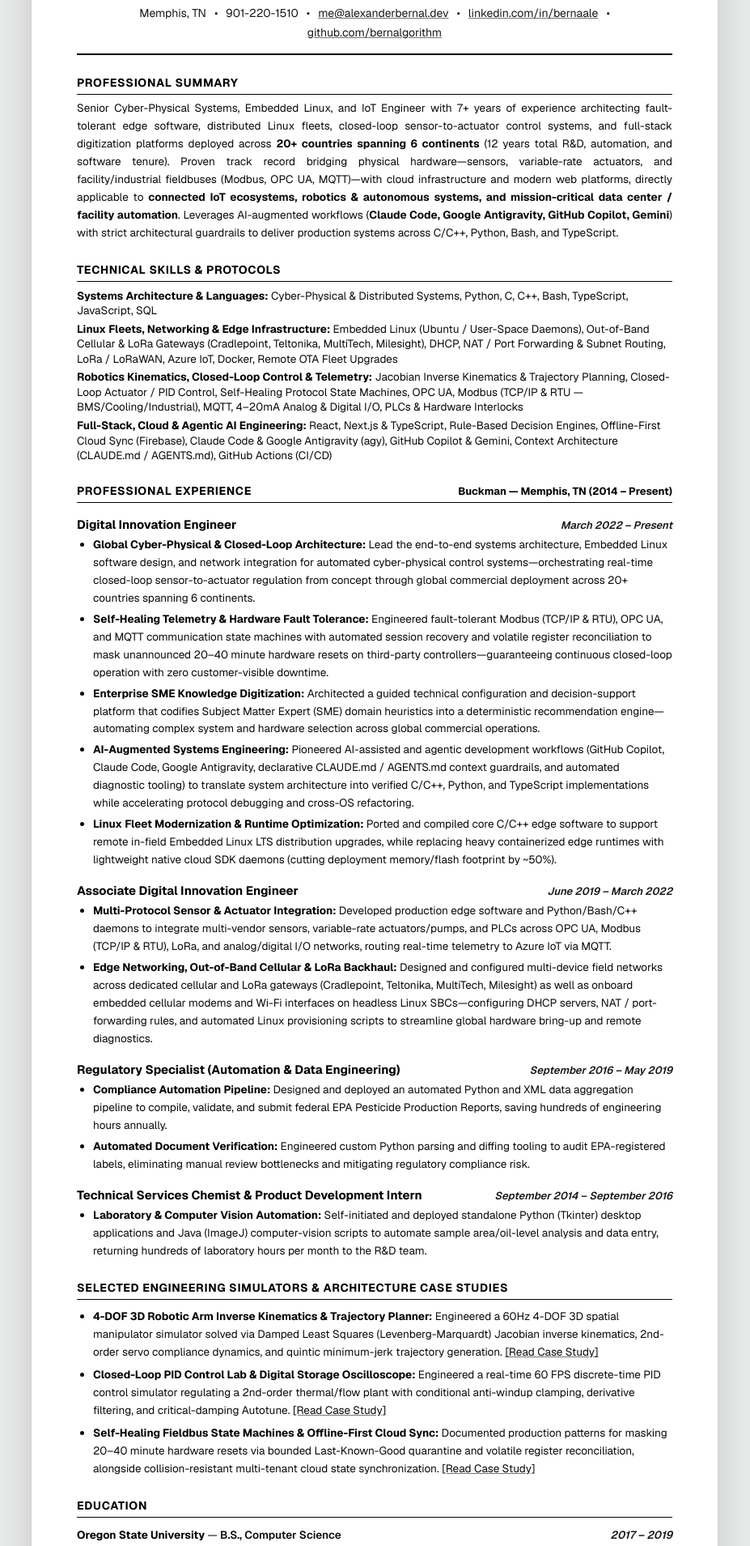
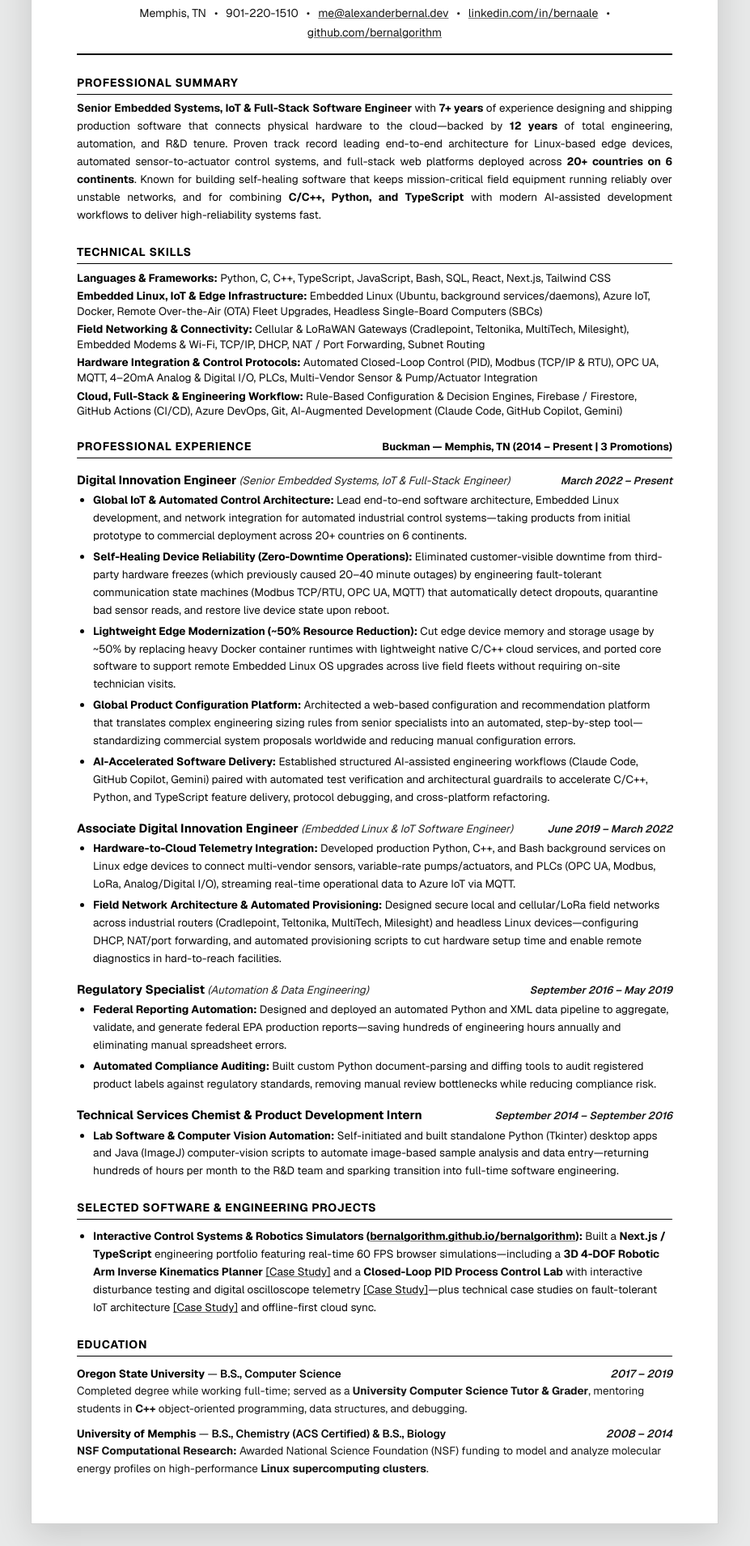
Before and after one commit to bernalgorithm/bernalgorithm, a Next.js app in the folder my-next-app/: page /resume in a window 1280 px wide. Shown: the part 300-2209 px from the top of the page at 81% size, without its empty margins (177-1104 px from the left). Built offline with nearby package versions, Linux system fonts and the light colour scheme.

Commit message:
Polish resume page, markdown, and downloadable DOCX for recruiter readability and clear impact

```diff
--- a/my-next-app/app/resume/page.tsx
+++ b/my-next-app/app/resume/page.tsx
@@ -3,86 +3,93 @@ import Link from 'next/link';
 import { PrintResumeButton } from '@/components/PrintResumeButton';
 
 export const metadata: Metadata = {
-  title: 'Resume | Alexander Bernal — Cyber-Physical Systems, IoT, Robotics & Full-Stack Engineer',
+  title: 'Resume | Alexander Bernal — Senior Embedded Systems, IoT & Full-Stack Software Engineer',
   description:
-    'Resume of Alexander Bernal: Senior Cyber-Physical Systems, Embedded Linux, IoT, Robotics/Closed-Loop Control, and AI-Augmented Full-Stack Software Engineer.',
+    'Resume of Alexander Bernal: Senior Embedded Systems, IoT, Linux, and Full-Stack Software Engineer.',
 };
 
 const SKILL_GROUPS = [
   {
-    category: 'Systems Architecture & Languages',
-    skills:
-      'Cyber-Physical & Distributed Systems, Python, C, C++, Bash, TypeScript, JavaScript, SQL',
+    category: 'Languages & Frameworks',
+    skills: 'Python, C, C++, TypeScript, JavaScript, Bash, SQL, React, Next.js, Tailwind CSS',
   },
   {
-    category: 'Linux Fleets, Networking & Edge Infrastructure',
+    category: 'Embedded Linux, IoT & Edge Infrastructure',
     skills:
-      'Embedded Linux (Ubuntu / User-Space Daemons), Out-of-Band Cellular & LoRa Gateways (Cradlepoint, Teltonika, MultiTech, Milesight), DHCP, NAT / Port Forwarding & Subnet Routing, LoRa / LoRaWAN, Azure IoT, Docker, Remote OTA Fleet Upgrades',
+      'Embedded Linux (Ubuntu, background services/daemons), Azure IoT, Docker, Remote Over-the-Air (OTA) Fleet Upgrades, Headless Single-Board Computers (SBCs)',
   },
   {
-    category: 'Robotics Kinematics, Closed-Loop Control & Telemetry',
+    category: 'Field Networking & Connectivity',
     skills:
-      'Jacobian Inverse Kinematics & Trajectory Planning, Closed-Loop Actuator / PID Control, Self-Healing Protocol State Machines, OPC UA, Modbus (TCP/IP & RTU — BMS/Cooling/Industrial), MQTT, 4–20mA Analog & Digital I/O, PLCs & Hardware Interlocks',
+      'Cellular & LoRaWAN Gateways (Cradlepoint, Teltonika, MultiTech, Milesight), Embedded Modems & Wi-Fi, TCP/IP, DHCP, NAT / Port Forwarding, Subnet Routing',
   },
   {
-    category: 'Full-Stack, Cloud & Agentic AI Engineering',
+    category: 'Hardware Integration & Control Protocols',
     skills:
-      'React, Next.js & TypeScript, Rule-Based Decision Engines, Offline-First Cloud Sync (Firebase), Claude Code & Google Antigravity (agy), GitHub Copilot & Gemini, Context Architecture (CLAUDE.md / AGENTS.md), GitHub Actions (CI/CD)',
+      'Automated Closed-Loop Control (PID), Modbus (TCP/IP & RTU), OPC UA, MQTT, 4–20mA Analog & Digital I/O, PLCs, Multi-Vendor Sensor & Pump/Actuator Integration',
+  },
+  {
+    category: 'Cloud, Full-Stack & Engineering Workflow',
+    skills:
+      'Rule-Based Configuration & Decision Engines, Firebase / Firestore, GitHub Actions (CI/CD), Azure DevOps, Git, AI-Augmented Development (Claude Code, GitHub Copilot, Gemini)',
   },
 ];
 
 const EXPERIENCE = [
   {
     title: 'Digital Innovation Engineer',
+    subtitle: 'Senior Embedded Systems, IoT & Full-Stack Engineer',
     period: 'March 2022 – Present',
     bullets: [
       {
-        lead: 'Global Cyber-Physical & Closed-Loop Architecture',
-        text: 'Lead the end-to-end systems architecture, Embedded Linux software design, and network integration for automated cyber-physical control systems—orchestrating real-time closed-loop sensor-to-actuator regulation from concept through global commercial deployment across 20+ countries spanning 6 continents.',
+        lead: 'Global IoT & Automated Control Architecture',
+        text: 'Lead end-to-end software architecture, Embedded Linux development, and network integration for automated industrial control systems—taking products from initial prototype to commercial deployment across 20+ countries on 6 continents.',
       },
       {
-        lead: 'Self-Healing Telemetry & Hardware Fault Tolerance',
-        text: 'Engineered fault-tolerant Modbus (TCP/IP & RTU), OPC UA, and MQTT communication state machines with automated session recovery and volatile register reconciliation to mask unannounced 20–40 minute hardware resets on third-party controllers—guaranteeing continuous closed-loop operation with zero customer-visible downtime.',
+        lead: 'Self-Healing Device Reliability (Zero-Downtime Operations)',
+        text: 'Eliminated customer-visible downtime from third-party hardware freezes (which previously caused 20–40 minute outages) by engineering fault-tolerant communication state machines (Modbus TCP/RTU, OPC UA, MQTT) that automatically detect dropouts, quarantine bad sensor reads, and restore live device state upon reboot.',
       },
       {
-        lead: 'Enterprise SME Knowledge Digitization',
-        text: 'Architected a guided technical configuration and decision-support platform that codifies Subject Matter Expert (SME) domain heuristics into a deterministic recommendation engine—automating complex system and hardware selection across global commercial operations.',
+        lead: 'Lightweight Edge Modernization (~50% Resource Reduction)',
+        text: 'Cut edge device memory and storage usage by ~50% by replacing heavy Docker container runtimes with lightweight native C/C++ cloud services, and ported core software to support remote Embedded Linux OS upgrades across live field fleets without requiring on-site technician visits.',
       },
       {
-        lead: 'AI-Augmented Systems Engineering',
-        text: 'Pioneered AI-assisted and agentic development workflows (GitHub Copilot, Claude Code, Google Antigravity, declarative CLAUDE.md / AGENTS.md context guardrails, and automated diagnostic tooling) to translate system architecture into verified C/C++, Python, and TypeScript implementations while accelerating protocol debugging and cross-OS refactoring.',
+        lead: 'Global Product Configuration Platform',
+        text: 'Architected a web-based configuration and recommendation platform that translates complex engineering sizing rules from senior specialists into an automated, step-by-step tool—standardizing commercial system proposals worldwide and reducing manual configuration errors.',
       },
       {
-        lead: 'Linux Fleet Modernization & Runtime Optimization',
-        text: 'Ported and compiled core C/C++ edge software to support remote in-field Embedded Linux LTS distribution upgrades, while replacing heavy containerized edge runtimes with lightweight native cloud SDK daemons (cutting deployment memory/flash footprint by ~50%).',
+        lead: 'AI-Accelerated Software Delivery',
+        text: 'Established structured AI-assisted engineering workflows (Claude Code, GitHub Copilot, Gemini) paired with automated test verification and architectural guardrails to accelerate C/C++, Python, and TypeScript feature delivery, protocol debugging, and cross-platform refactoring.',
       },
     ],
   },
   {
     title: 'Associate Digital Innovation Engineer',
+    subtitle: 'Embedded Linux & IoT Software Engineer',
     period: 'June 2019 – March 2022',
     bullets: [
       {
-        lead: 'Multi-Protocol Sensor & Actuator Integration',
-        text: 'Developed production edge software and Python/Bash/C++ daemons to integrate multi-vendor sensors, variable-rate actuators/pumps, and PLCs across OPC UA, Modbus (TCP/IP & RTU), LoRa, and analog/digital I/O networks, routing real-time telemetry to Azure IoT via MQTT.',
+        lead: 'Hardware-to-Cloud Telemetry Integration',
+        text: 'Developed production Python, C++, and Bash background services on Linux edge devices to connect multi-vendor sensors, variable-rate pumps/actuators, and PLCs (OPC UA, Modbus, LoRa, Analog/Digital I/O), streaming real-time operational data to Azure IoT via MQTT.',
       },
       {
-        lead: 'Edge Networking, Out-of-Band Cellular & LoRa Backhaul',
-        text: 'Designed and configured multi-device field networks across dedicated cellular and LoRa gateways (Cradlepoint, Teltonika, MultiTech, Milesight) as well as onboard embedded cellular modems and Wi-Fi interfaces on headless Linux SBCs—configuring DHCP servers, NAT / port-forwarding rules, and automated Linux provisioning scripts to streamline global hardware bring-up and remote diagnostics.',
+        lead: 'Field Network Architecture & Automated Provisioning',
+        text: 'Designed secure local and cellular/LoRa field networks across industrial routers (Cradlepoint, Teltonika, MultiTech, Milesight) and headless Linux devices—configuring DHCP, NAT/port forwarding, and automated provisioning scripts to cut hardware setup time and enable remote diagnostics in hard-to-reach facilities.',
       },
     ],
   },
   {
-    title: 'Regulatory Specialist (Automation & Data Engineering)',
+    title: 'Regulatory Specialist',
+    subtitle: 'Automation & Data Engineering',
     period: 'September 2016 – May 2019',
     bullets: [
       {
-        lead: 'Compliance Automation Pipeline',
-        text: 'Designed and deployed an automated Python and XML data aggregation pipeline to compile, validate, and submit federal EPA Pesticide Production Reports, saving hundreds of engineering hours annually.',
+        lead: 'Federal Reporting Automation',
+        text: 'Designed and deployed an automated Python and XML data pipeline to aggregate, validate, and generate federal EPA production reports—saving hundreds of engineering hours annually and eliminating manual spreadsheet errors.',
       },
       {
-        lead: 'Automated Document Verification',
-        text: 'Engineered custom Python parsing and diffing tooling to audit EPA-registered labels, eliminating manual review bottlenecks and mitigating regulatory compliance risk.',
+        lead: 'Automated Compliance Auditing',
+        text: 'Built custom Python document-parsing and diffing tools to audit registered product labels against regulatory standards, removing manual review bottlenecks while reducing compliance risk.',
       },
     ],
   },
@@ -91,8 +98,8 @@ const EXPERIENCE = [
     period: 'September 2014 – September 2016',
     bullets: [
       {
-        lead: 'Laboratory & Computer Vision Automation',
-        text: 'Self-initiated and deployed standalone Python (Tkinter) desktop applications and Java (ImageJ) computer-vision scripts to automate sample area/oil-level analysis and data entry, returning hundreds of laboratory hours per month to the R&D team.',
+        lead: 'Lab Software & Computer Vision Automation',
+        text: 'Self-initiated and built standalone Python (Tkinter) desktop apps and Java (ImageJ) computer-vision scripts to automate image-based sample analysis and data entry—returning hundreds of hours per month to the R&D team and sparking transition into full-time software engineering.',
       },
     ],
   },
@@ -131,7 +138,7 @@ export default function ResumePage() {
               Alexander Bernal
             </h1>
             <p className="text-sm sm:text-base font-semibold text-neutral-900">
-              Senior Cyber-Physical Systems, Embedded Linux, IoT &amp; Full-Stack Engineer
+              Senior Embedded Systems, IoT &amp; Full-Stack Software Engineer
             </p>
             <div className="text-xs sm:text-sm text-neutral-900 flex flex-wrap items-center justify-center gap-x-2.5 gap-y-1 pt-0.5">
               <span>Memphis, TN</span>
@@ -171,29 +178,23 @@ export default function ResumePage() {
               Professional Summary
             </h2>
             <p className="text-xs sm:text-[13.5px] text-neutral-950 leading-relaxed text-justify">
-              Senior Cyber-Physical Systems, Embedded Linux, and IoT Engineer with 7+ years of
-              experience architecting fault-tolerant edge software, distributed Linux fleets,
-              closed-loop sensor-to-actuator control systems, and full-stack digitization
-              platforms deployed across <strong>20+ countries spanning 6 continents</strong> (12
-              years total R&amp;D, automation, and software tenure). Proven track record bridging
-              physical hardware—sensors, variable-rate actuators, and facility/industrial
-              fieldbuses (Modbus, OPC UA, MQTT)—with cloud infrastructure and modern web
-              platforms, directly applicable to{' '}
-              <strong>
-                connected IoT ecosystems, robotics &amp; autonomous systems, and mission-critical
-                data center / facility automation
-              </strong>
-              . Leverages AI-augmented workflows (
-              <strong>Claude Code, Google Antigravity, GitHub Copilot, Gemini</strong>) with
-              strict architectural guardrails to deliver production systems across C/C++, Python,
-              Bash, and TypeScript.
+              <strong>Senior Embedded Systems, IoT &amp; Full-Stack Software Engineer</strong> with{' '}
+              <strong>7+ years</strong> of experience designing and shipping production software
+              that connects physical hardware to the cloud—backed by <strong>12 years</strong> of
+              total engineering, automation, and R&amp;D tenure. Proven track record leading
+              end-to-end architecture for Linux-based edge devices, automated sensor-to-actuator
+              control systems, and full-stack web platforms deployed across{' '}
+              <strong>20+ countries on 6 continents</strong>. Known for building self-healing
+              software that keeps mission-critical field equipment running reliably over unstable
+              networks, and for combining <strong>C/C++, Python, and TypeScript</strong> with
+              modern AI-assisted development workflows to deliver high-reliability systems fast.
             </p>
           </section>
 
           {/* Technical Skills — Traditional Inline Black-Ink List */}
           <section className="space-y-1.5">
             <h2 className="text-xs sm:text-sm font-bold tracking-wider text-black uppercase border-b border-black pb-1">
-              Technical Skills &amp; Protocols
+              Technical Skills
             </h2>
             <ul className="space-y-1 text-xs sm:text-[13.5px] text-neutral-950 leading-snug pt-0.5">
               {SKILL_GROUPS.map((group) => (
@@ -212,7 +213,7 @@ export default function ResumePage() {
                 Professional Experience
               </h2>
               <span className="text-xs sm:text-[13px] font-bold text-black">
-                Buckman &mdash; Memphis, TN (2014 – Present)
+                Buckman &mdash; Memphis, TN (2014 – Present | 3 Promotions)
               </span>
             </div>
 
@@ -222,6 +223,12 @@ export default function ResumePage() {
                   <div className="flex flex-wrap items-baseline justify-between gap-2">
                     <h3 className="text-sm sm:text-[15px] font-bold text-black">
                       {role.title}
+                      {role.subtitle && (
+                        <span className="font-normal italic text-neutral-800 text-xs sm:text-[13.5px]">
+                          {' '}
+                          ({role.subtitle})
+                        </span>
+                      )}
                     </h3>
                     <span className="text-xs sm:text-[13px] font-semibold italic text-neutral-900">
                       {role.period}
@@ -240,53 +247,50 @@ export default function ResumePage() {
             </div>
           </section>
 
-          {/* Selected Engineering Projects */}
+          {/* Selected Software & Engineering Projects */}
           <section className="space-y-2">
             <h2 className="text-xs sm:text-sm font-bold tracking-wider text-black uppercase border-b border-black pb-1">
-              Selected Engineering Simulators &amp; Architecture Case Studies
+              Selected Software &amp; Engineering Projects
             </h2>
             <ul className="list-disc pl-5 space-y-1.5 text-xs sm:text-[13.5px] text-neutral-950 leading-relaxed pt-0.5">
               <li>
                 <strong className="font-bold text-black">
-                  4-DOF 3D Robotic Arm Inverse Kinematics &amp; Trajectory Planner:
+                  Interactive Control Systems &amp; Robotics Simulators (
+                  <a
+                    href="https://bernalgorithm.github.io/bernalgorithm"
+                    target="_blank"
+                    rel="noopener noreferrer"
+                    className="underline decoration-neutral-500 hover:text-black"
+                  >
+                    bernalgorithm.github.io/bernalgorithm
+                  </a>
+                  ):
                 </strong>{' '}
-                Engineered a 60Hz 4-DOF 3D spatial manipulator simulator solved via Damped Least
-                Squares (Levenberg-Marquardt) Jacobian inverse kinematics, 2nd-order servo
-                compliance dynamics, and quintic minimum-jerk trajectory generation.{' '}
+                Built a <strong>Next.js / TypeScript</strong> engineering portfolio featuring
+                real-time 60 FPS browser simulations—including a{' '}
+                <strong>3D 4-DOF Robotic Arm Inverse Kinematics Planner</strong>{' '}
                 <Link
                   href="/posts/robotic-arm-inverse-kinematics"
                   className="underline decoration-neutral-500 hover:text-black print:hidden"
                 >
-                  [Read Case Study]
-                </Link>
-              </li>
-              <li>
-                <strong className="font-bold text-black">
-                  Closed-Loop PID Control Lab &amp; Digital Storage Oscilloscope:
-                </strong>{' '}
-                Engineered a real-time 60 FPS discrete-time PID control simulator regulating a
-                2nd-order thermal/flow plant with conditional anti-windup clamping, derivative
-                filtering, and critical-damping Autotune.{' '}
+                  [Case Study]
+                </Link>{' '}
+                and a <strong>Closed-Loop PID Process Control Lab</strong> with interactive
+                disturbance testing and digital oscilloscope telemetry{' '}
                 <Link
                   href="/posts/closed-loop-pid-control-lab"
                   className="underline decoration-neutral-500 hover:text-black print:hidden"
                 >
-                  [Read Case Study]
+                  [Case Study]
                 </Link>
-              </li>
-              <li>
-                <strong className="font-bold text-black">
-                  Self-Healing Fieldbus State Machines &amp; Offline-First Cloud Sync:
-                </strong>{' '}
-                Documented production patterns for masking 20–40 minute hardware resets via
-                bounded Last-Known-Good quarantine and volatile register reconciliation, alongside
-                collision-resistant multi-tenant cloud state synchronization.{' '}
+                —plus technical case studies on fault-tolerant IoT architecture{' '}
                 <Link
                   href="/posts/self-healing-fieldbus-state-machines"
                   className="underline decoration-neutral-500 hover:text-black print:hidden"
                 >
-                  [Read Case Study]
-                </Link>
+                  [Case Study]
+                </Link>{' '}
+                and offline-first cloud sync.
               </li>
             </ul>
           </section>
@@ -306,8 +310,10 @@ export default function ResumePage() {
                   <span className="font-semibold italic text-neutral-900">2017 – 2019</span>
                 </div>
                 <p className="text-neutral-900 leading-relaxed mt-0.5">
-                  Served as a university tutor and grader for Computer Science coursework, guiding
-                  students through object-oriented programming implementations and debugging in C++.
+                  Completed degree while working full-time; served as a{' '}
+                  <strong>University Computer Science Tutor &amp; Grader</strong>, mentoring
+                  students in <strong>C++</strong> object-oriented programming, data structures,
+                  and debugging.
                 </p>
               </div>
 
@@ -323,9 +329,9 @@ export default function ResumePage() {
                   <span className="font-semibold italic text-neutral-900">2008 – 2014</span>
                 </div>
                 <p className="text-neutral-900 leading-relaxed mt-0.5">
-                  Awarded National Science Foundation (NSF) computational chemistry funding;
-                  utilized Linux supercomputing clusters to model energetic profiles of
-                  metallo-organic molecules.
+                  <strong>NSF Computational Research:</strong> Awarded National Science Foundation
+                  (NSF) funding to model and analyze molecular energy profiles on high-performance{' '}
+                  <strong>Linux supercomputing clusters</strong>.
                 </p>
               </div>
             </div>
```
Also changed, not shown: 2 other files (tests, documents, lock files or other folders).
